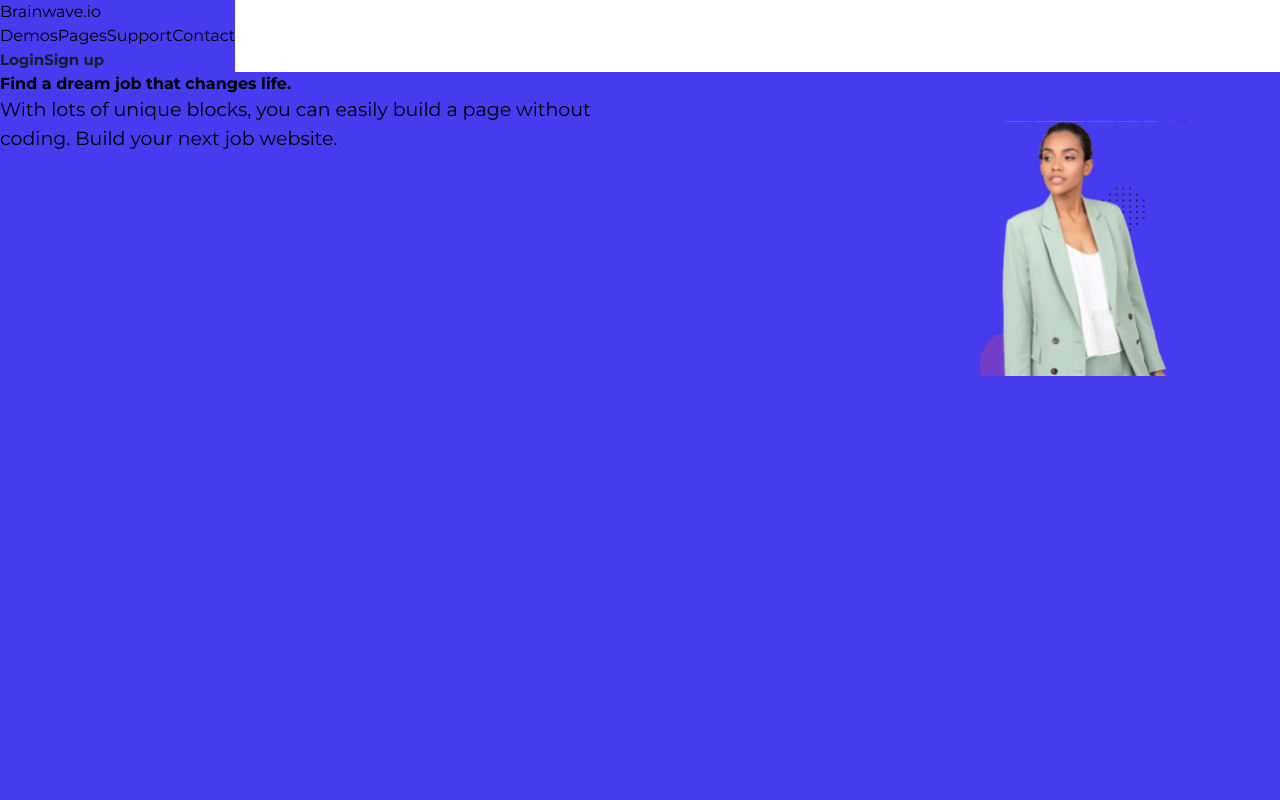
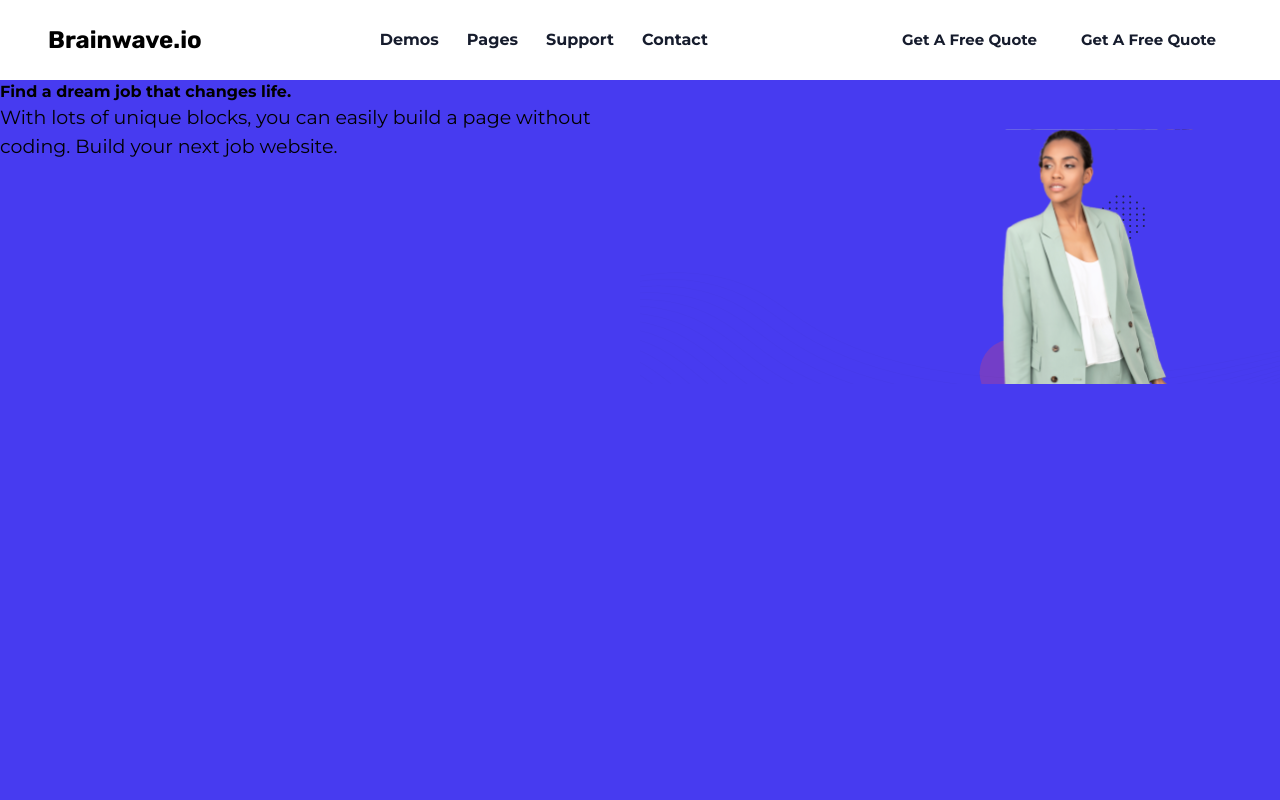
Before and after one commit to nduking/ReactKara, a React (Vite) app: page /second_page in a window 1280 px wide. Shown: the top 800 px of the page. Built offline with nearby package versions, Linux system fonts and the light colour scheme.

Commit message:
svg images added

```diff
--- a/src/Secondpagecomponents/NavBar.jsx
+++ b/src/Secondpagecomponents/NavBar.jsx
@@ -4,25 +4,36 @@ import Button from "../components/mini-component/Button";
 
 const NavBar = () => {
   return (
-    <nav className="h-max w-max bg-brainyWavePurple">
-      <div>
-        <Link to="/">Brainwave.io</Link>
+   <nav className="flex items-center justify-between px-12 py-10 h-11 flex-cols">
+      <div className="font-rubik">
+        <Link to="/" className="text-2xl font-bold">
+          Brainwave.io
+        </Link>
       </div>
-      <ul>
-        <Link to="/">Demos</Link>
-        <Link to="/">Pages</Link>
-        <Link to="/">Support</Link>
-        <Link to="/">Contact</Link>
-      </ul>
-
-      <div>
-        <Button
-          className={`text-[15px] text-brainyWaveBlack font-bold`}
-          btnText={"Login"}
+      <div className="flex items-center justify-between space-x-6 flex-cols">
+        <ul className="flex gap-2 space-x-5">
+          <Link to="/" className="text-[#161C2D] font-bold">
+            Demos
+          </Link>
+          <Link to="/" className="text-[#161C2D] font-bold">
+            Pages
+          </Link>
+          <Link to="/" className="text-[#161C2D] font-bold">
+            Support
+          </Link>
+          <Link to="/" className="text-[#161C2D] font-bold">
+            Contact
+          </Link>
+        </ul>
+      </div>
+      <div className="flex items-center justify-between gap-3">
+         <Button
+          className={`py-2 px-4 rounded-lg text-brainyWaveBlack font-bold text-[15px]`}
+          btnText={"Get A Free Quote"}
         />
-        <Button
-          className={`text-[15px] text-brainyWaveBlack font-bold`}
-          btnText={"Sign up"}
+         <Button
+          className={`py-2 px-4 rounded-lg text-brainyWaveBlack font-bold text-[15px]`}
+          btnText={"Get A Free Quote"}
         />
       </div>
     </nav>
```
Also changed, not shown: public/BG2.svg (added), public/wave 1.svg (added).
